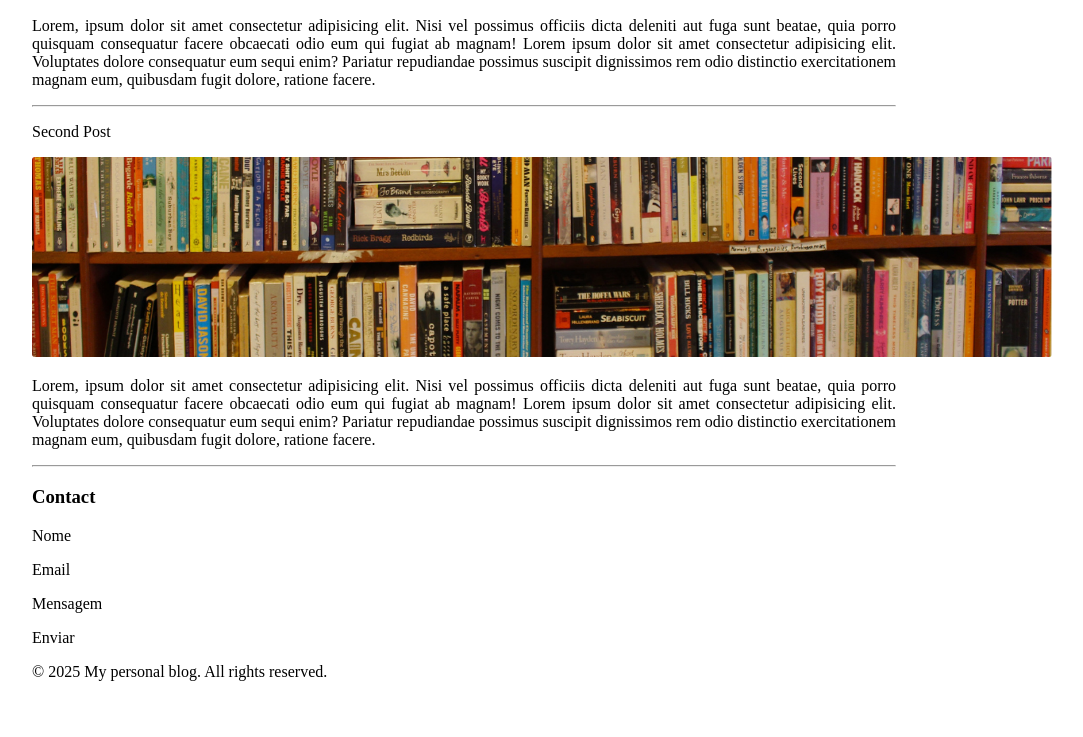
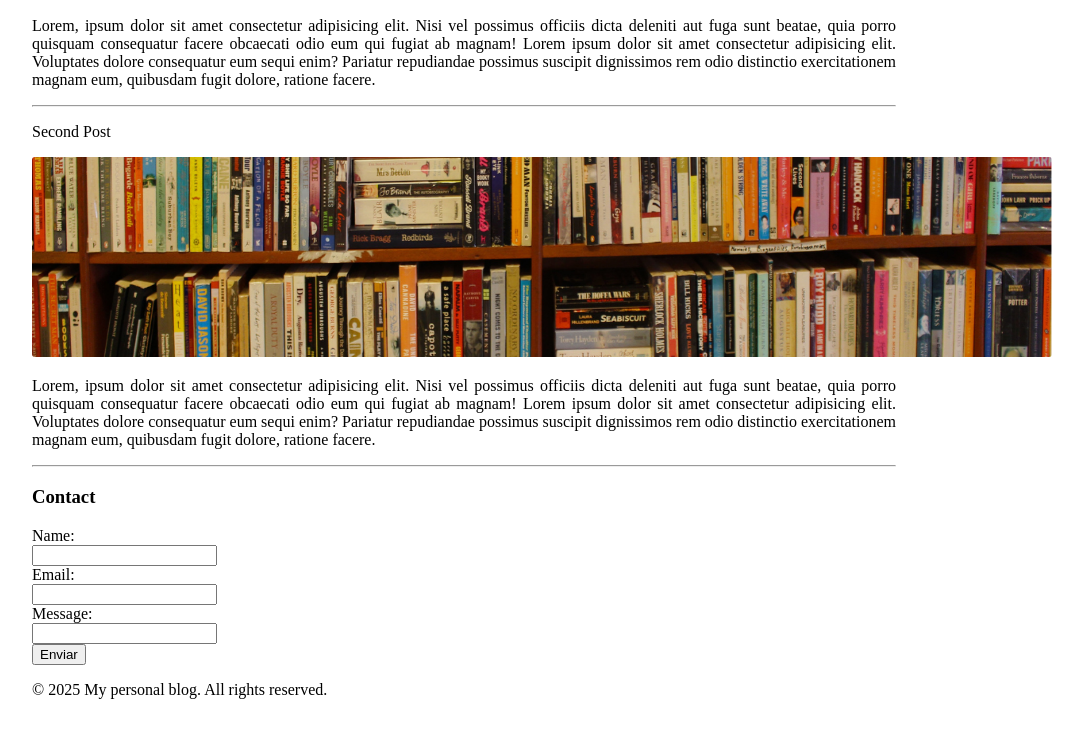
Before and after one commit to Raquel-Rocha/My-Blog, a plain HTML site: page index.html in a window 1280 px wide. Shown: the part 776-1513 px from the top of the page, without its empty margins (176-1259 px from the left). Drawn offline with Linux system fonts and the light colour scheme.

Commit message:
Update index.html

```diff
--- a/index.html
+++ b/index.html
@@ -50,10 +50,23 @@
         <hr>
         <div>
             <h3>Contact</h3>
-            <p>Nome</p>
-            <p>Email</p>
-            <p>Mensagem</p>
-            <p>Enviar</p>
+        <form action="https://www.sys4soft.com/udemy/forms/index.php" method="post">
+        <div class="form-group">
+            <label for="campo_texto">Name:</label><br>
+            <input type="text" name="campo_texto" minlength="10" id="campo_texto" required>
+         </div>
+         <div class="form-group">
+            <label for="campo_email">Email:</label> <br>
+            <input type="email" name="campo_email" minlength="10" maxlength="30"  required>
+         </div>
+         <div class="form-group">
+            <label for="campo_mensagem">Message:</label><br>
+            <input type="text" name="campo_mensagem" minlength="10" maxlength="100" required>
+         </div>
+         <div class="form-group">
+            <input type="submit" value="Enviar">
+         </div>
+      </form>
         </div>
     </body>
     <footer>
```
